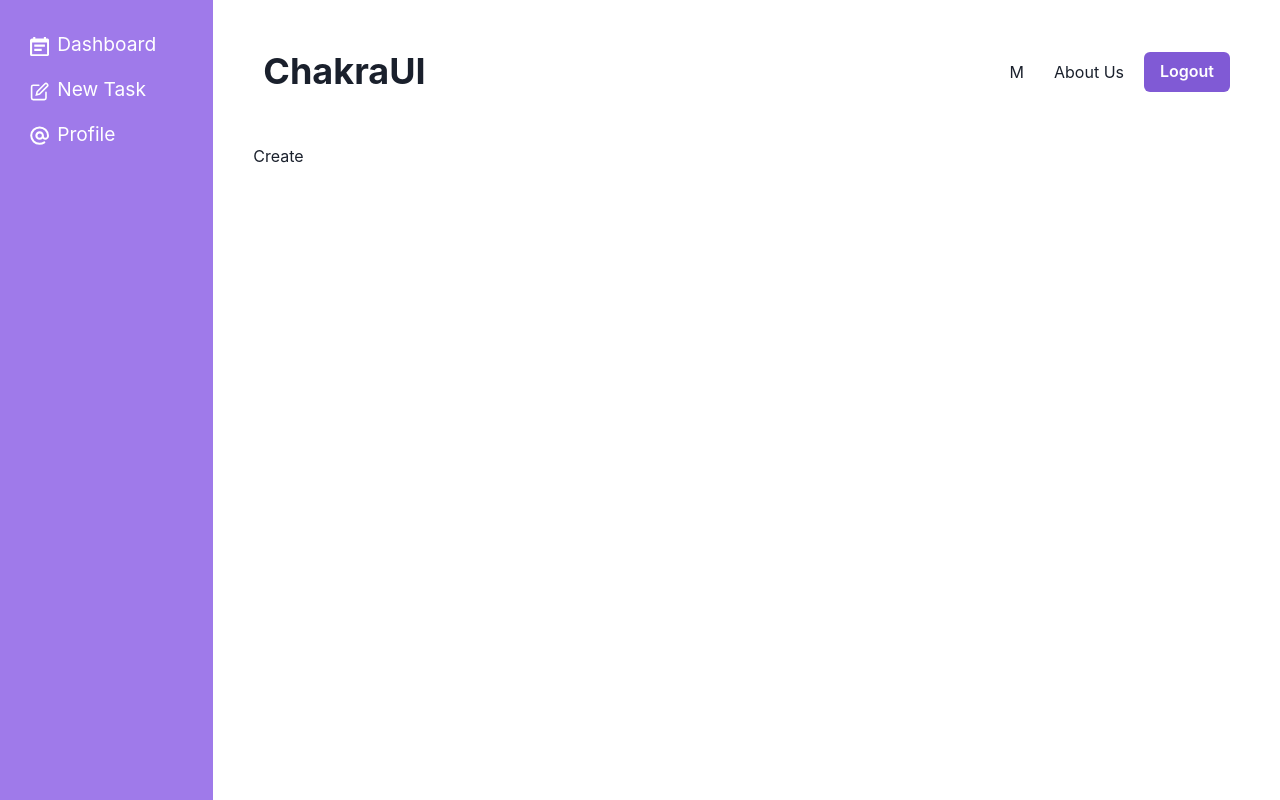
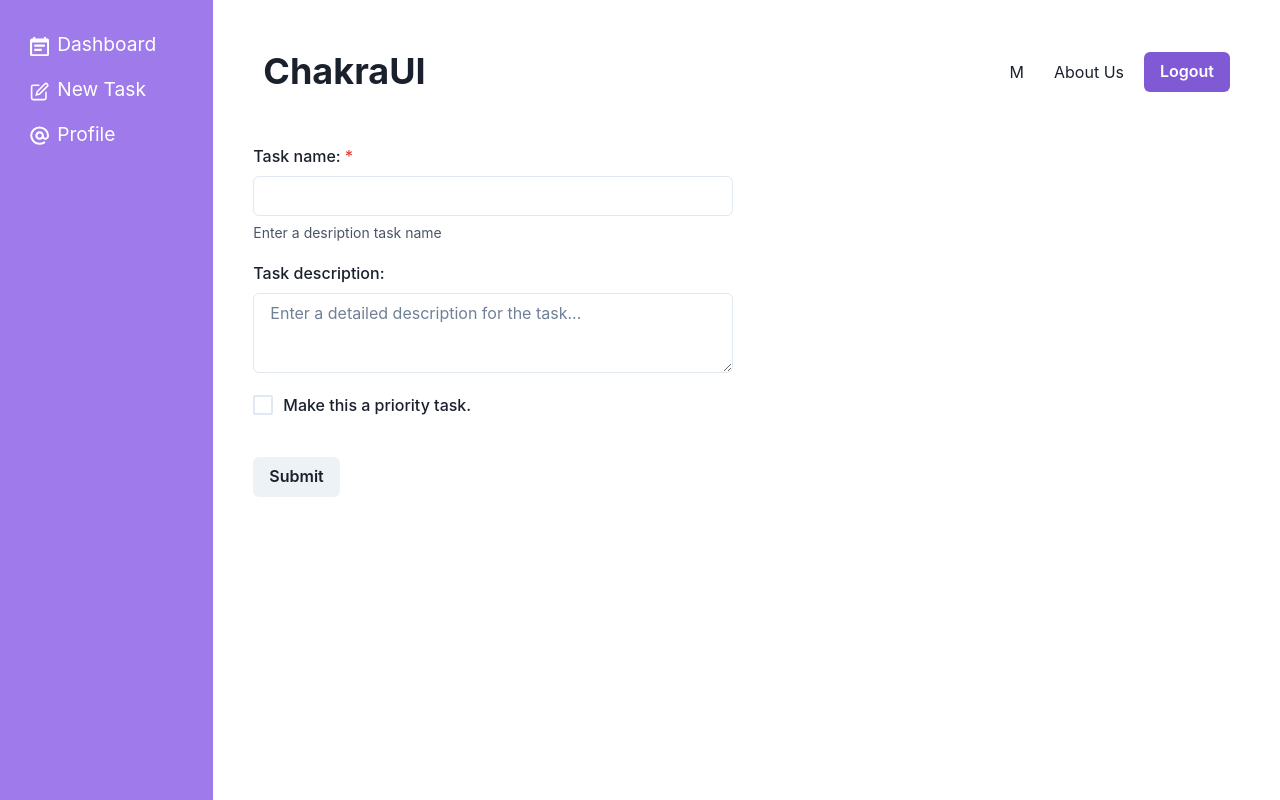
Before and after one commit to Sarinaryal/Complete_ChakraUI, a React (Vite) app: page /create in a window 1280 px wide. Built offline with nearby package versions, Linux system fonts and the light colour scheme.

Commit message:
Implemented Form Fields

```diff
--- a/src/App.jsx
+++ b/src/App.jsx
@@ -8,7 +8,7 @@
 // layouts and pages
 import RootLayout from './layouts/RootLayout'
 import Dashboard, { tasksLoader } from './pages/Dashboard'
-import Create from './pages/Create'
+import Create, { createAction } from './pages/Create'
 import Profile from './pages/Profile'
 
 // router and routes
@@ -16,7 +16,7 @@
   createRoutesFromElements(
     <Route path="/" element={<RootLayout />}>
       <Route index element={<Dashboard />} loader = {tasksLoader} />
-      <Route path="create" element={<Create />} />
+      <Route path="create" element={<Create />} action={createAction}/>
       <Route path="profile" element={<Profile />} />
     </Route>
   )
--- a/src/pages/Create.jsx
+++ b/src/pages/Create.jsx
@@ -1,5 +1,46 @@
+import { Box, FormControl, FormLabel, Input, FormHelperText, Textarea, Checkbox, Button } from "@chakra-ui/react";
+import { Form, redirect } from "react-router-dom";
+
 export default function Create() {
   return (
-    <div>Create</div>
+    <Box maxW='480px'>
+      <Form method="post" action='/create'>
+        <FormControl isRequired mb='20px'>
+          <FormLabel>Task name:</FormLabel>
+          <Input type="text" name="title"/>
+          <FormHelperText>Enter a desription task name</FormHelperText>
+        </FormControl>
+
+        <FormControl mb='20px'>
+          <FormLabel>Task description:</FormLabel>
+          <Textarea placeholder="Enter a detailed description for the task..." name="description"
+          />
+        </FormControl>
+
+        <FormControl display='flex' alignItems='center' mb='40px'>
+          <Checkbox
+          name="isPriority"
+          size='lg'
+          colorScheme="purple"
+          />
+          <FormLabel mb='0' ml='10px'>Make this a priority task.</FormLabel>
+        </FormControl>
+
+        <Button type="submit">Submit</Button>
+      </Form>
+    </Box>
   )
 }
+
+export const createAction = async ({request}) => {
+  const data = await request.formData()
+
+  const task = {
+    title: data.get('title'),
+    description: data.get('description'),
+    isPriority: data.get('isPriority') === ''
+  }
+  console.log(task);
+
+  return redirect('/')
+}
```
